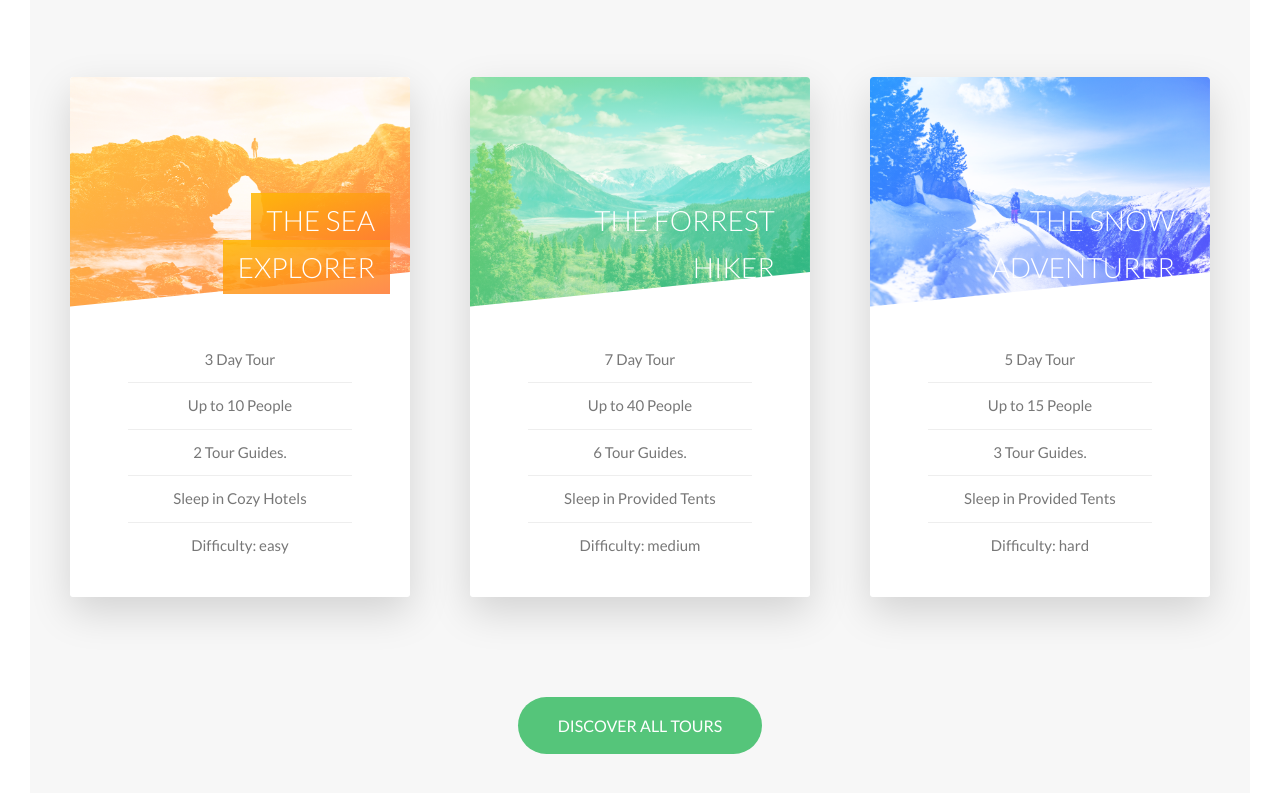
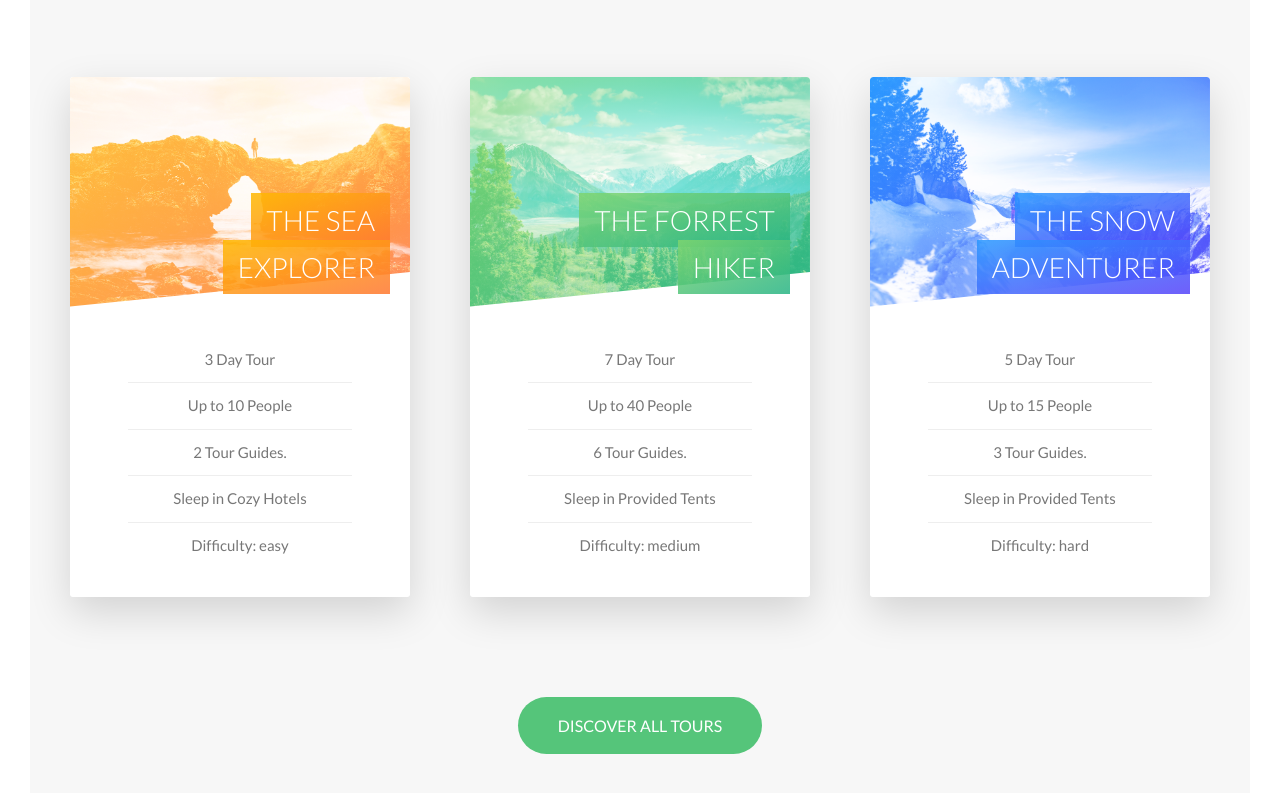
Before and after one commit to chamikabm/Natours, a website: page index.html in a window 1280 px wide. Shown: the part 2422-3215 px from the top of the page. Drawn offline with Linux system fonts and the light colour scheme.

```diff
--- a/sass/components/_card.scss
+++ b/sass/components/_card.scss
@@ -115,11 +115,15 @@
     }
 
     &--2 {
-
+      background-image: linear-gradient(to right bottom,
+              rgba($color-primary-light, .85),
+              rgba($color-primary-dark, .85))
     }
 
     &--3 {
-
+      background-image: linear-gradient(to right bottom,
+              rgba($color-tertiary-light, .85),
+              rgba($color-tertiary-dark, .85))
     }
   }
 
```
Also changed, not shown: css/style.css.
